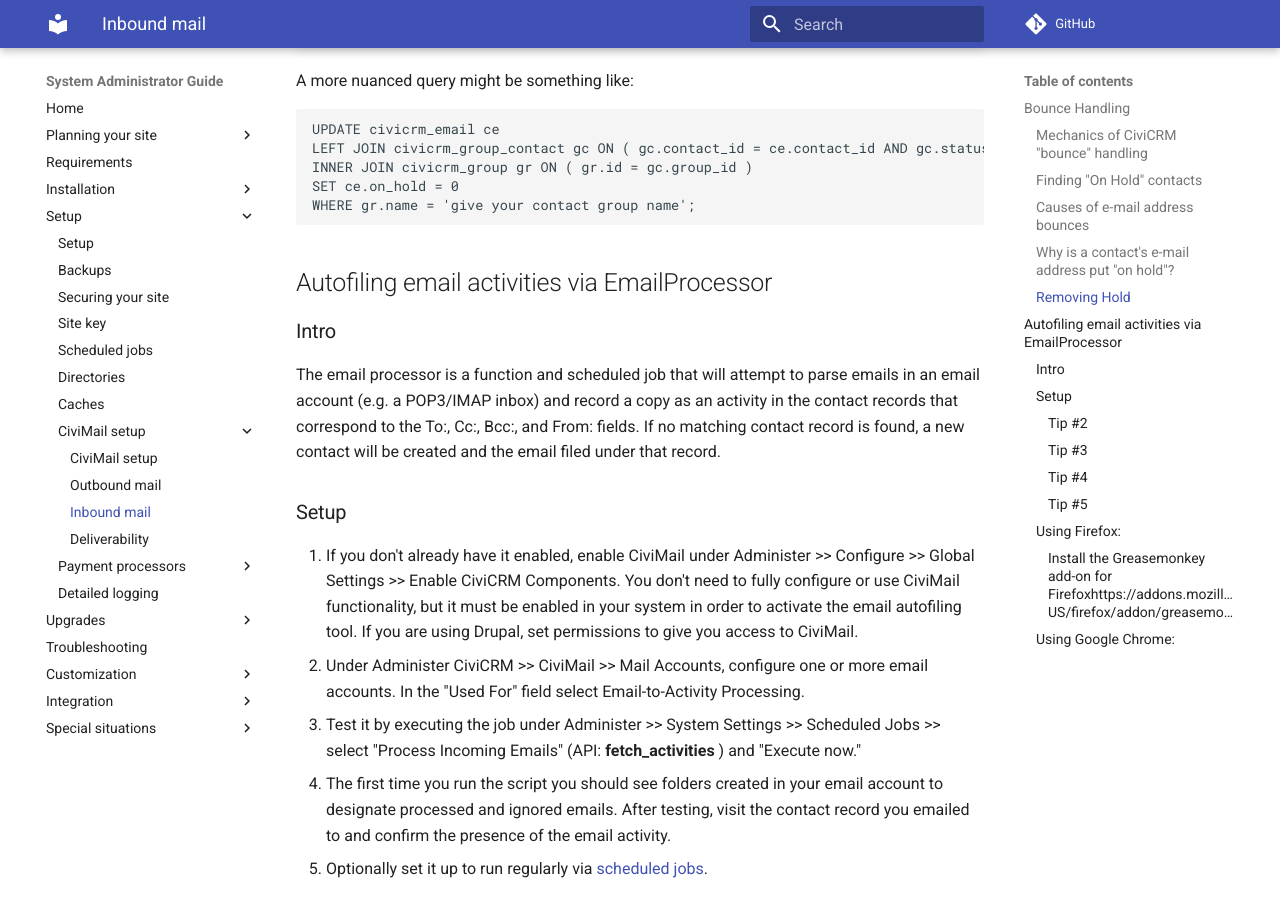
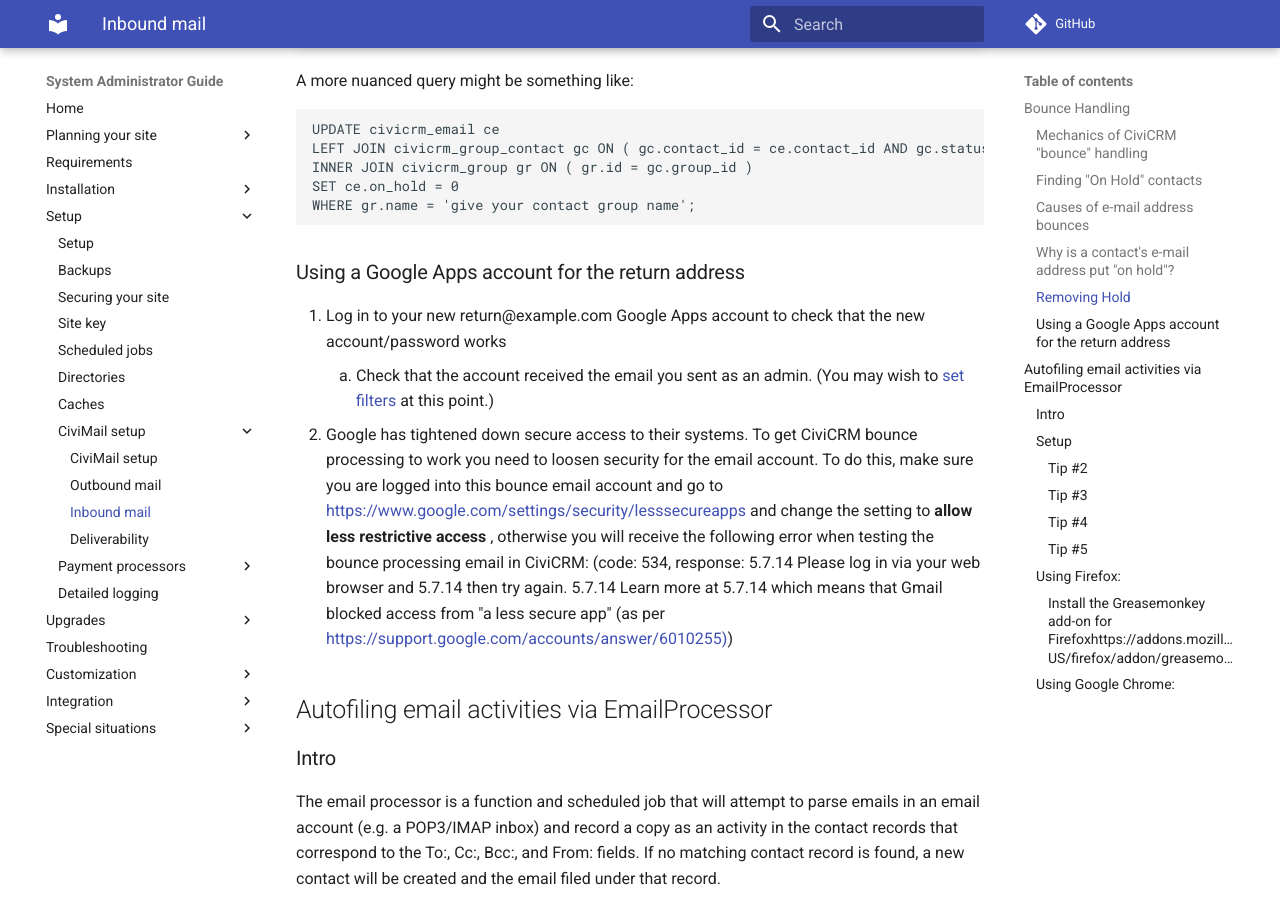
Before and after one commit to civicrm/civicrm-sysadmin-guide, an MkDocs documentation site: the page built from docs/setup/civimail/inbound.md, in a window 1280 px wide and 900 px high, scrolled down 2584 px. Built offline with MkDocs 1.6.1 and Material for MkDocs 9.7.7, drawn with Linux system fonts in a browser that asks for light colours; comment, search, counter and statistics services are not loaded; old or Windows-style settings are respelled for this version of MkDocs.

Commit message:
Update inbound.md

````diff
--- a/docs/setup/civimail/inbound.md
+++ b/docs/setup/civimail/inbound.md
@@ -73,6 +73,12 @@ INNER JOIN civicrm_group gr ON ( gr.id = gc.group_id )
 SET ce.on_hold = 0
 WHERE gr.name = 'give your contact group name';
 ```
+### Using a Google Apps account for the return address
+
+1. Log in to your new return@example.com Google Apps account to check that the new account/password works
+    1. Check that the account received the email you sent as an admin.
+ (You may wish to [set filters](#filters) at this point.)
+1. Google has tightened down secure access to their systems. To get CiviCRM bounce processing to work you need to loosen security for the email account. To do this, make sure you are logged into this bounce email account and go to [https://www.google.com/settings/security/lesssecureapps](https://www.google.com/settings/security/lesssecureapps) and change the setting to **allow less restrictive access** , otherwise you will receive the following error when testing the bounce processing email in CiviCRM: (code: 534, response: 5.7.14 Please log in via your web browser and 5.7.14 then try again. 5.7.14 Learn more at 5.7.14 which means that Gmail blocked access from "a less secure app" (as per [https://support.google.com/accounts/answer/6010255)](https://support.google.com/accounts/answer/6010255))
 
 ## Autofiling email activities via EmailProcessor
 
````
